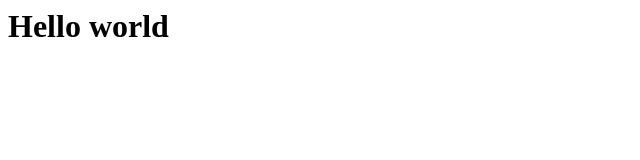
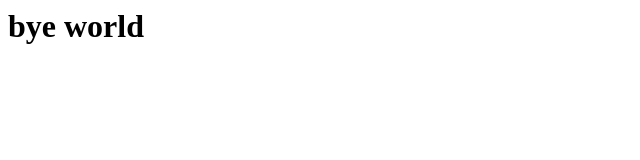
Before and after one commit to Lastcard21/github-test, a plain HTML site: page index.html in a window 1280 px wide. Shown: the whole page, without its empty margins (0-640 px from the left). Drawn offline with Linux system fonts and the light colour scheme.

Commit message:
changed hello to bye

```diff
--- a/index.html
+++ b/index.html
@@ -1 +1 @@
-<h1>Hello world</h1>
+<h1>bye world</h1>
```
